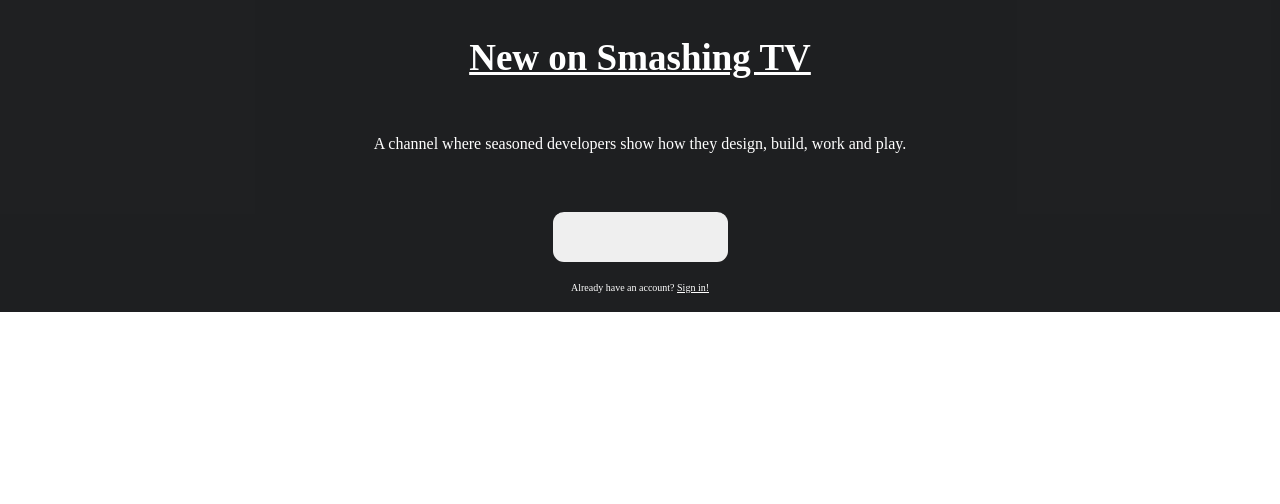
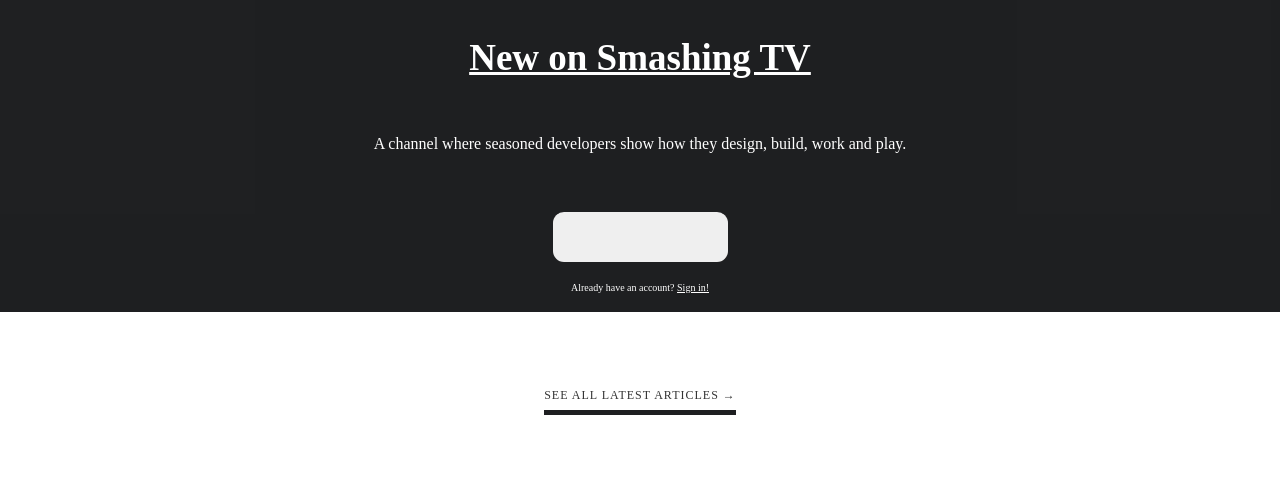
Before and after one commit to mricanho/design-teardown-project, a plain HTML site: page index.html in a window 1280 px wide. Shown: the part 3597-4101 px from the top of the page. Before the commit the page ends 3930 px from the top, so only its background shows below. Drawn offline with Linux system fonts and the light colour scheme; a web font is replaced by a local one.

Commit message:
Add fourth section

```diff
--- a/css/style.css
+++ b/css/style.css
@@ -456,3 +456,21 @@
   justify-content: space-between;
   align-items: center;
 }
+
+.fourth-section {
+  display: flex;
+  justify-content: center;
+  height: 171px;
+  box-sizing: border-box;
+}
+
+.fourth-section .load-more p {
+  border-bottom: 5px solid #1E1F21;
+  letter-spacing: 1px;
+  font-weight: 100;
+  font-size: 0.75em;
+  cursor: pointer;
+  width: fit-content;
+  line-height: 30px;
+  margin-top: 25%;
+}
--- a/index.html
+++ b/index.html
@@ -313,6 +313,11 @@
                 </footer>
       </div>
     </div>
+    <div class="fourth-section">
+      <div class="load-more">
+        <p>SEE ALL LATEST ARTICLES  &#8594;</p>
+      </div>
+    </div>
   </main>
   <footer>
 
```
